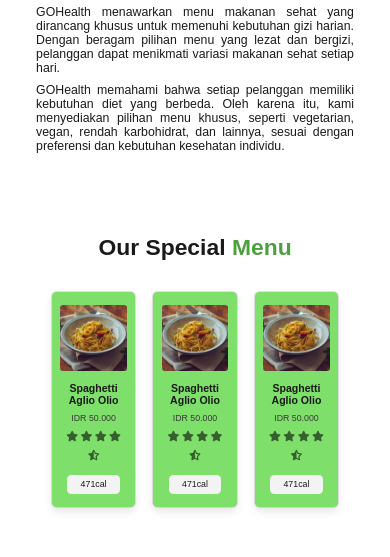
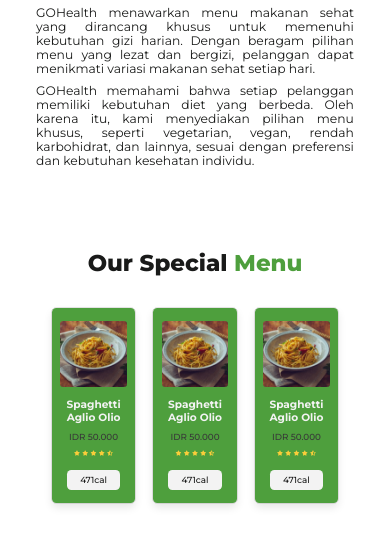
Before and after one commit to Kampus-Merdeka-Software-Engineering/FE-2-section-jakarta-group-17, a plain HTML site: page index.html in a window 390 px wide. Shown: the part 1212-1769 px from the top of the page. Drawn offline with nearby package versions, Linux system fonts and the light colour scheme.

Commit message:
update commit

```diff
--- a/css/style.css
+++ b/css/style.css
@@ -20,7 +20,7 @@ html{
     scroll-behavior: smooth;
 }
 body{
-    font-family: 'Monserrat', sans-serif;
+    font-family: 'Montserrat', sans-serif;
     background-color: #ffffff;
     color: #fff;
 }
@@ -51,6 +51,7 @@ body{
     color: #7B7373;
     display: inline-block;
     font-size: 1.2rem;
+    font-weight: 500;
     margin: 0 1rem;
 }
 
@@ -103,8 +104,8 @@ body{
     max-width: 60rem;
 }
 .hero .content h1{
-    font-size: 5rem;
-    font-weight: 800;
+    font-size: 4.5rem;
+    font-weight: 900;
     color: #191A19;
     line-height: 1.2;
 }
@@ -116,14 +117,15 @@ color: var(--primary);
     font-size: 1.4rem;
     margin-top: 1rem;
     line-height: 1.4;
-    font-weight: 200;
+    font-weight: 400;
     text-shadow: rgba(1, 1, 3, 0.5);
 }
 .hero .content .cta{
     margin-top: 1rem;
     display: inline-block;
     padding: 1rem 3rem;
-    color: var(--bg);
+    color: #fff;
+    font-weight: 600;
     background-color: var(--primary);
     border-radius: 1.5rem;
     box-shadow: 1px 1px 3px rgba(1, 1, 3, 0.5);
@@ -169,7 +171,7 @@ color: var(--primary);
     color: #191A19;
     margin-bottom: 0.8rem;
     font-size: 1.4rem;
-    font-weight: 200;
+    font-weight: 400;
     text-align: justify;
     list-style: none;
     line-height: 1.6rem;
@@ -180,8 +182,9 @@ color: var(--primary);
 .btn{
     margin-top: 1rem;
     display: inline-block;
-    padding: 0.8rem 3rem;
+    padding: 0.2rem 1rem;
     font-size: 1.7rem;
+    font-weight: 500;
     border-radius: 0.5rem;
     color: #191A19;
     cursor: pointer;
@@ -214,8 +217,8 @@ color: var(--primary);
     margin-top: 0.5rem;
 }
 .menu .row .menu-card{
-    background: #7edf6b;
-    border-radius: .5rem;
+    background: var(--primary);
+    border-radius: 0.5rem;
     text-align: center;
     padding: 1.5rem 1rem;
     outline: var(--outline);
@@ -233,13 +236,13 @@ color: var(--primary);
 }
 .menu .row .menu-card .menu-card-title{
     margin: 1rem auto 0.3rem;
-    font-size: 2rem;
+    font-size: 1.5rem;
     font-weight: 700;
-    color: #191A19;
+    color: var(--bg);
 }
 .menu .row .menu-card .stars i{
-    font-size: 1.7rem;
-    color: #365f2e;
+    font-size: 1rem;
+    color: rgb(250, 205, 58);
     padding: 0.5rem 0;
 }
 .menu .row .menu-card .menu-card-price{
@@ -391,7 +394,7 @@ footer .credit a{
 }
 /* menu sectiorn */
 .menu .row .menu-card .stars i{
-    font-size: 1.5rem;
+    font-size: 0.8rem;
 }
 .btn{
     margin-top: 1rem;
@@ -404,12 +407,10 @@ footer .credit a{
     margin: 1rem auto 0.3rem;
     font-size: 1.5rem;
     font-weight: 700;
-    color: #191A19;
 }
 .menu .row .menu-card .menu-card-price{
     font-size: 1.2rem;
     font-weight: 500;
-    color: #383a38;
     padding: 0.5rem 0;
 }
 
@@ -435,7 +436,7 @@ footer .credit a{
         font-size: 55%;
     }
     .menu .row .menu-card .stars i{
-        font-size: 1.2rem;
+        font-size: 0.6rem;
     }
     .btn{
         margin-top: 1rem;
@@ -448,12 +449,11 @@ footer .credit a{
         margin: 1rem auto 0.3rem;
         font-size: 1.2rem;
         font-weight: 700;
-        color: #191A19;
     }
     .menu .row .menu-card .menu-card-price{
         font-size: 1rem;
         font-weight: 500;
-        color: #383a38;
+
         padding: 0.5rem 0;
     }
 }
```
